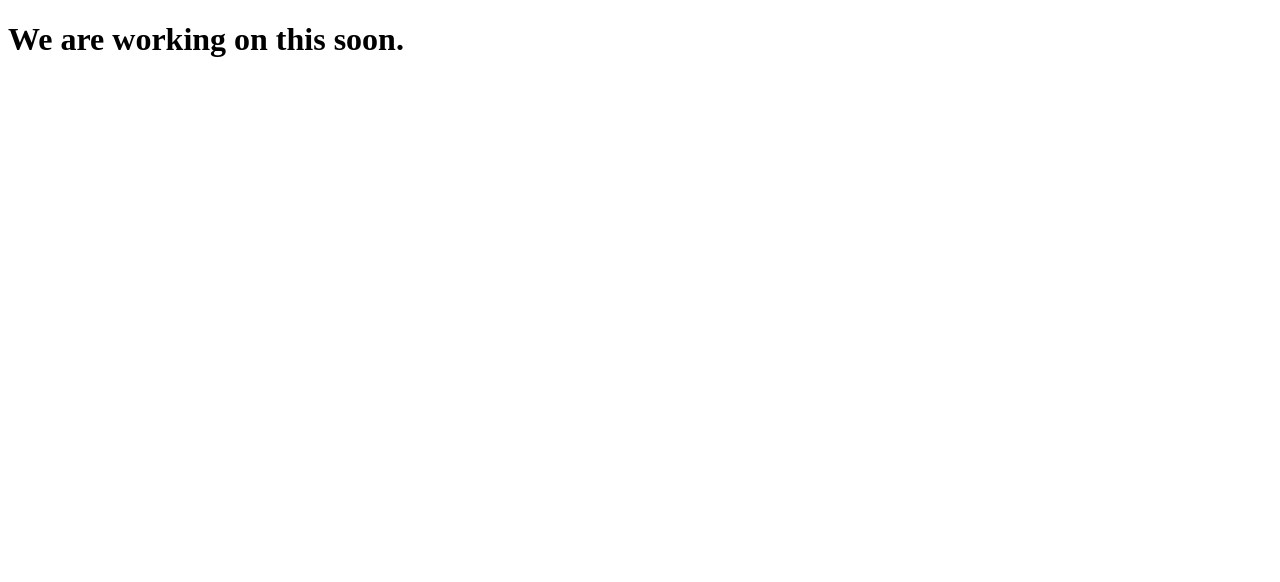
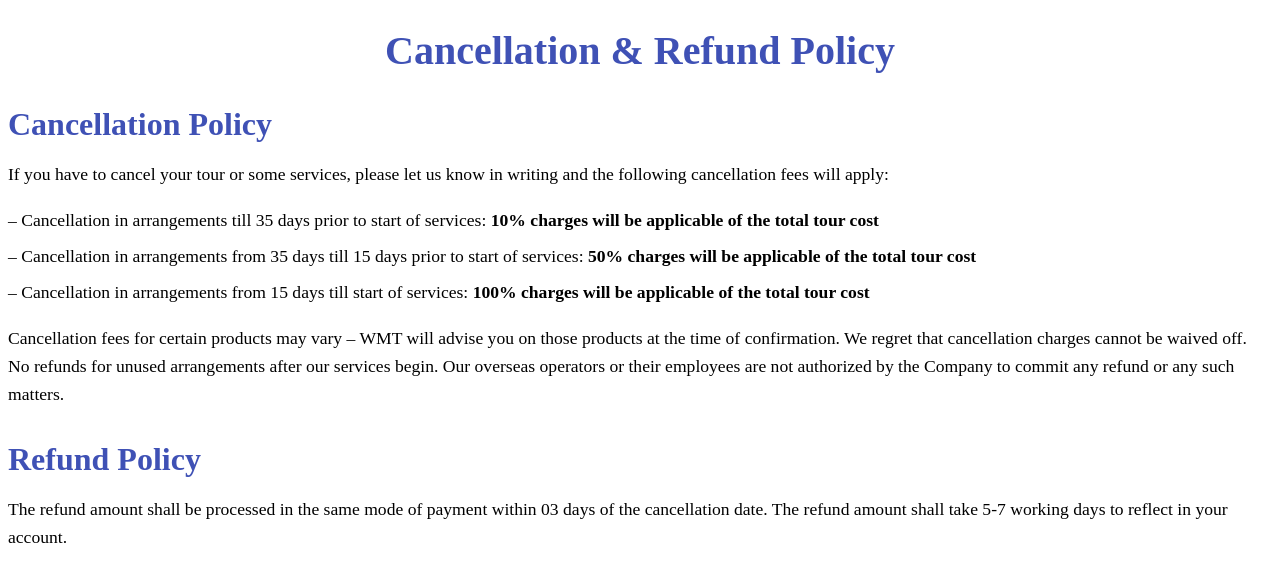
Before and after one commit to vishu5683/WE-MUST-TRAVEL, a Next.js app: page /policies/refunds in a window 1280 px wide. Shown: the top 582 px of the page. Built offline with nearby package versions, Linux system fonts and the light colour scheme.

Commit message:
Your commit message

```diff
--- a/src/pages/policies/refunds.mdx
+++ b/src/pages/policies/refunds.mdx
@@ -1 +1,43 @@
-# We are working on this soon.
+import React from 'react';
+
+export default function CancellationAndRefundPolicy() {
+  return (
+    <div>
+      <h1 style={{ fontSize: '2.5rem', fontWeight: 'bold', color: '#3f51b5', textAlign: 'center', marginBottom: '1rem' }}>
+        Cancellation & Refund Policy
+      </h1>
+
+      <h2 style={{ fontSize: '2rem', fontWeight: 'bold', color: '#3f51b5', marginBottom: '1rem', marginTop: '2rem' }}>
+        Cancellation Policy
+      </h2>
+
+      <p style={{ fontSize: '1.1rem', lineHeight: '1.6', marginBottom: '1rem' }}>
+        If you have to cancel your tour or some services, please let us know in writing and the following cancellation fees will apply:
+      </p>
+
+      <ul style={{ fontSize: '1.1rem', lineHeight: '1.6', marginBottom: '1rem', listStyleType: 'none', paddingLeft: '0' }}>
+        <li style={{ marginBottom: '0.5rem' }}>
+          – Cancellation in arrangements till 35 days prior to start of services: <strong>10% charges will be applicable of the total tour cost</strong>
+        </li>
+        <li style={{ marginBottom: '0.5rem' }}>
+          – Cancellation in arrangements from 35 days till 15 days prior to start of services: <strong>50% charges will be applicable of the total tour cost</strong>
+        </li>
+        <li style={{ marginBottom: '0.5rem' }}>
+          – Cancellation in arrangements from 15 days till start of services: <strong>100% charges will be applicable of the total tour cost</strong>
+        </li>
+      </ul>
+
+      <p style={{ fontSize: '1.1rem', lineHeight: '1.6', marginBottom: '1rem' }}>
+        Cancellation fees for certain products may vary – WMT will advise you on those products at the time of confirmation. We regret that cancellation charges cannot be waived off. No refunds for unused arrangements after our services begin. Our overseas operators or their employees are not authorized by the Company to commit any refund or any such matters.
+      </p>
+
+      <h2 style={{ fontSize: '2rem', fontWeight: 'bold', color: '#3f51b5', marginBottom: '1rem', marginTop: '2rem' }}>
+        Refund Policy
+      </h2>
+
+      <p style={{ fontSize: '1.1rem', lineHeight: '1.6', marginBottom: '1rem' }}>
+        The refund amount shall be processed in the same mode of payment within 03 days of the cancellation date. The refund amount shall take 5-7 working days to reflect in your account.
+      </p>
+    </div>
+  );
+}
```
